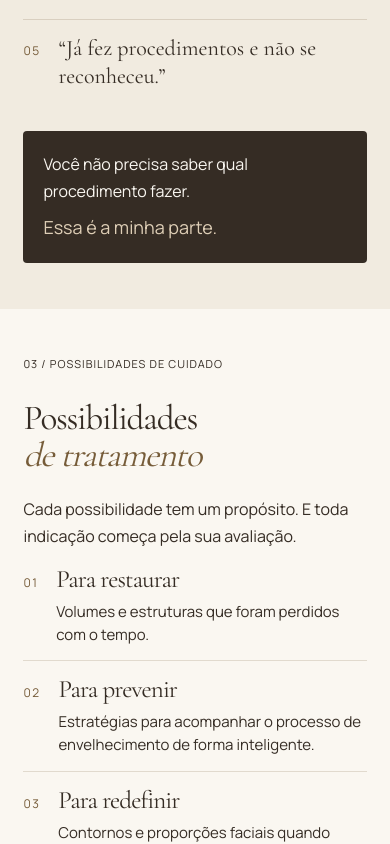
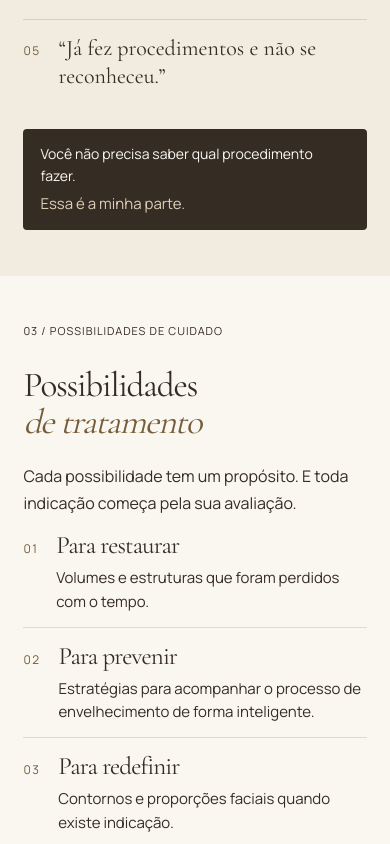
Before and after one commit to brunogbarbosa/dra-joelane-bittencourt, a Next.js app: page / in a window 390 px wide. Shown: the part 1740-2584 px from the top of the page. Built offline with nearby package versions, Linux system fonts and the light colour scheme.

Commit message:
Soften reassurance box and balance Roseli photo scale

```diff
--- a/app/conversion.css
+++ b/app/conversion.css
@@ -362,8 +362,8 @@
 .pain-list li,.pain-list .pain-highlight { padding: 18px 0; gap: 18px; }
 .pain-list p { font-size: clamp(22px,2.1vw,28px); line-height: 1.3; }
 .pain-highlight p { font-size: clamp(24px,2.3vw,31px); }
-.pain-reassurance { max-width: 760px; margin-top: 30px; padding: 22px 28px; border: 0; border-radius: 4px; background: var(--wine); color: var(--ivory); font-size: 16px; }
-.pain-reassurance strong { color: var(--rose-light); font-size: 18px; }
+.pain-reassurance { max-width: 560px; margin-top: 26px; padding: 15px 20px; border: 0; border-radius: 4px; background: var(--wine); color: var(--ivory); font-size: 14px; line-height: 1.6; }
+.pain-reassurance strong { margin-top: 4px; color: var(--rose-light); font-size: 15px; font-weight: 500; }
 .treatments-options { padding-top: 0; }
 .treatments-options li { padding: 16px 0; }
 .treatments-options h3 { font-size: clamp(24px,2.2vw,32px); }
@@ -405,7 +405,7 @@
  .pain-list li,.pain-list .pain-highlight { padding: 14px 0; }
  .pain-list p { font-size: 22px; }
  .pain-highlight p { font-size: 24px; }
- .pain-reassurance { padding: 20px; margin-top: 26px; }
+ .pain-reassurance { padding: 14px 17px; margin-top: 24px; font-size: 14px; }
  .treatments-options li { padding: 14px 0; }
  .treatments-options h3 { font-size: 25px; }
  .treatments-options li p { font-size: 15px; }
--- a/data/cases.ts
+++ b/data/cases.ts
@@ -20,7 +20,7 @@ const roseliCase: ClinicalCase =
     ['O resultado', 'Um planejamento pensado para restaurar equilíbrio e sustentação, preservando aquilo que faz parte da sua identidade.'],
   ], photos: [
     { src:'/images/roseli-antes-atualizado.webp', label:'Antes', alt:'Roseli: registro anterior ao tratamento, fornecido pela Dra. Joelane', width:1122, height:1087, position:'center' },
-    { src:'/images/roseli-depois-atualizado.webp', label:'Depois', alt:'Roseli: registro após o tratamento, fornecido pela Dra. Joelane', width:1122, height:1004, position:'center' },
+    { src:'/images/caso-1-depois-revisado.webp', label:'Depois', alt:'Roseli: registro após o tratamento, fornecido pela Dra. Joelane', width:1024, height:1280, position:'50% 0%', zoom:1.3, zoomOrigin:'50% 0%' },
   ]};
 
 // Cris abre a página; Roseli ocupa o primeiro estudo de caso.
```
